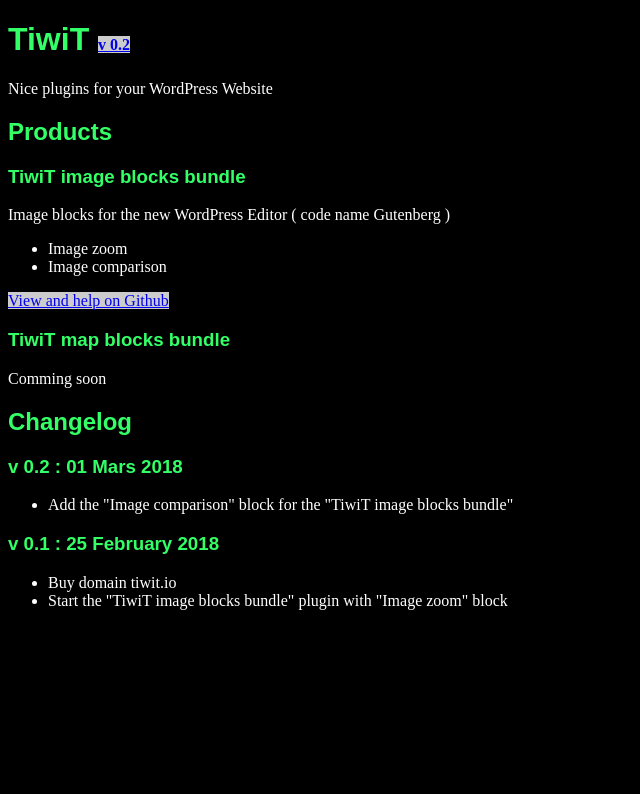
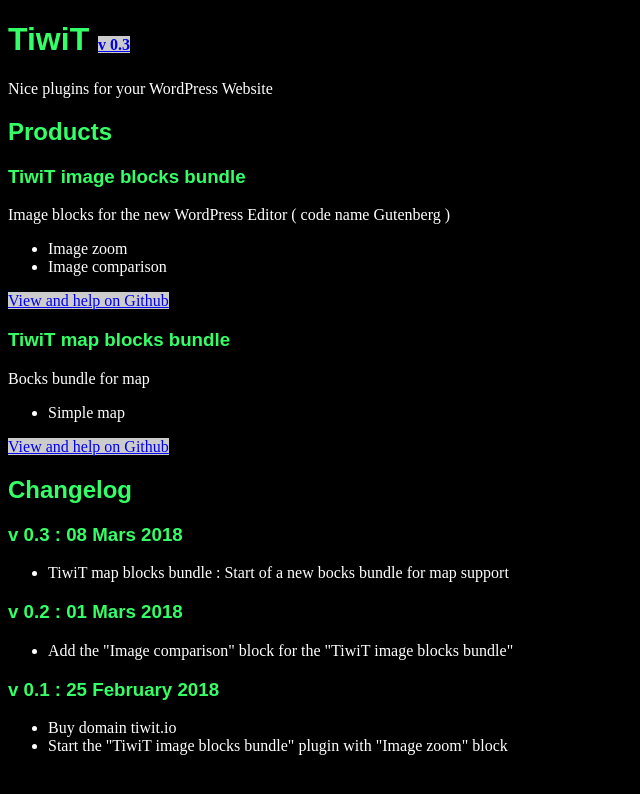
Before and after one commit to tiwit-dev/tiwit.io, a plain HTML site: page www/index.html in a window 1280 px wide. Shown: the whole page, without its empty margins (0-640 px from the left). Drawn offline with Linux system fonts and the light colour scheme.

Commit message:
Add the start of the map blocks bundle

```diff
--- a/www/index.html
+++ b/www/index.html
@@ -31,7 +31,7 @@
 </head>
 <body>
 
-    <H1>TiwiT <a href="#changelog">v 0.2</a></H1>
+    <H1>TiwiT <a href="#changelog">v 0.3</a></H1>
 
     <p>Nice plugins for your WordPress Website</p>
 
@@ -48,9 +48,18 @@
 
     <h3>TiwiT map blocks bundle</h3>
 
-    <p>Comming soon</p>
+    <p>Bocks bundle for map</p>
+    <ul>
+        <li>Simple map</li>
+    </ul>
+    <a href="https://github.com/tiwit-dev/tiwit-map-blocks-bundle">View and help on Github</a>
 
     <h2 id="changelog">Changelog</h2>
+
+    <h3>v 0.3 : 08 Mars 2018</h3>
+    <ul>
+        <li>TiwiT map blocks bundle : Start of a new bocks bundle for map support</li>
+    </ul>
 
     <h3>v 0.2 : 01 Mars 2018</h3>
     <ul>
@@ -60,7 +69,7 @@
     <h3>v 0.1 : 25 February 2018</h3>
     <ul>
         <li>Buy domain tiwit.io</li>
-        <li>Start the  "TiwiT image blocks bundle" plugin with "Image zoom" block</li>
+        <li>Start the "TiwiT image blocks bundle" plugin with "Image zoom" block</li>
     </ul>
 
 
```
